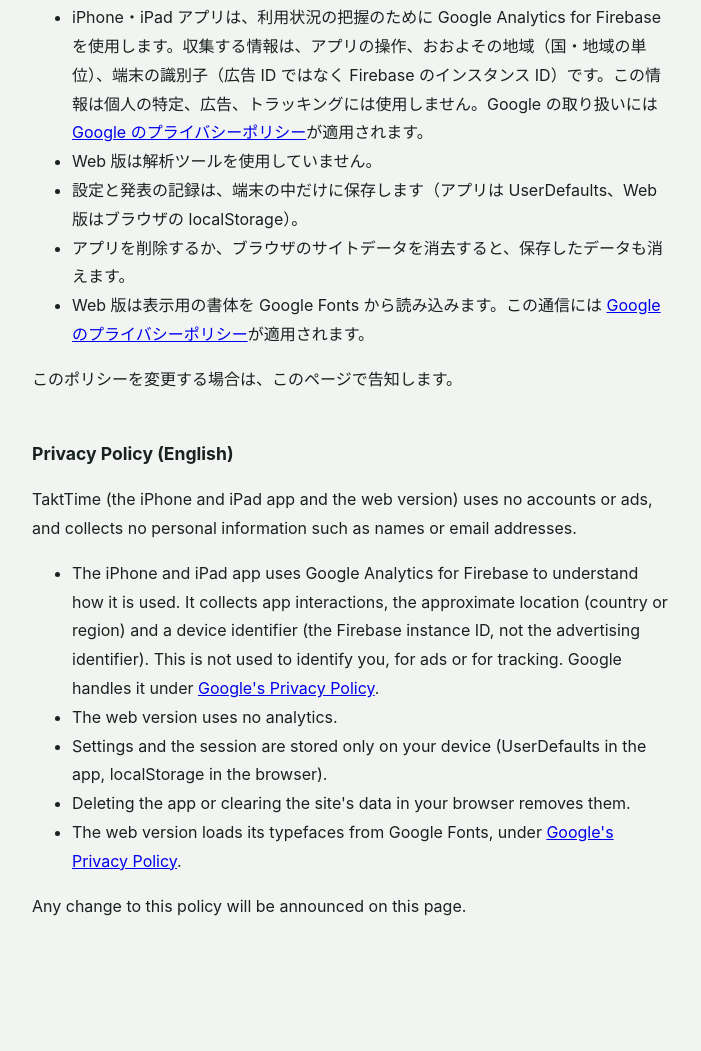
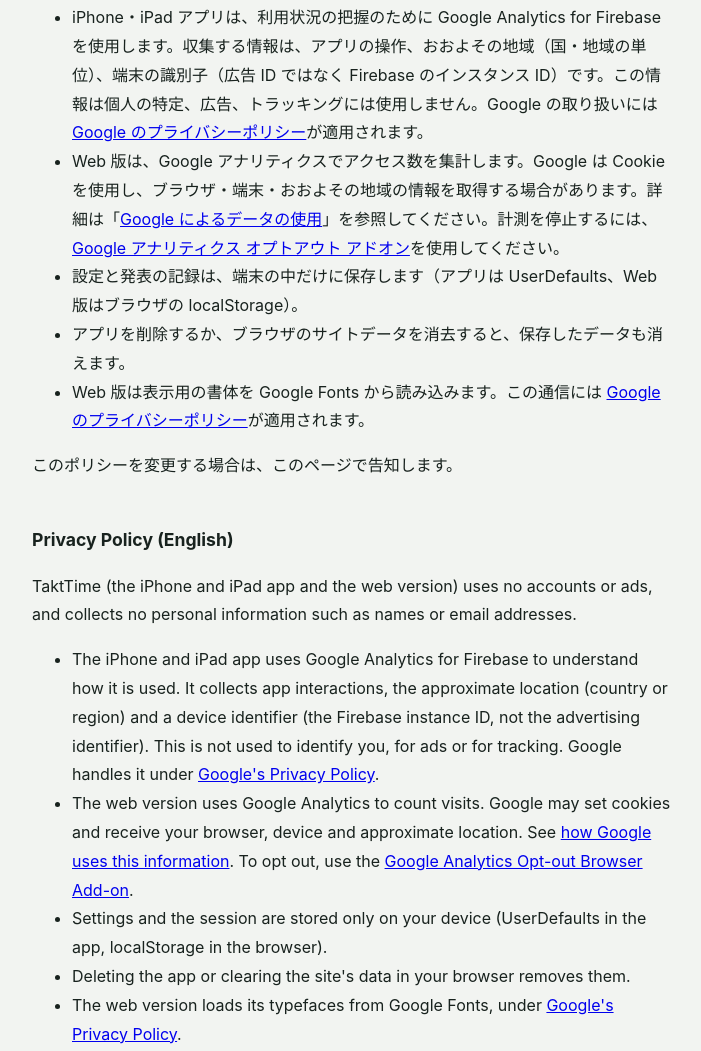
Before and after one commit to zero3kw/TaktTime, a plain HTML site: page docs/privacy.html in a window 1280 px wide. Shown: the part 234-1285 px from the top of the page, without its empty margins (288-989 px from the left). Before the commit the page ends 1234 px from the top, so only its background shows below. Drawn offline with Linux system fonts and the light colour scheme.

Commit message:
Add Google Analytics (G-FPS37V7ZM7) to the web version and to the privacy policy

```diff
--- a/docs/privacy.html
+++ b/docs/privacy.html
@@ -22,7 +22,7 @@
 <p>TaktTime（iPhone・iPad アプリと Web 版）は、アカウント・広告を使用しません。氏名・メールアドレスなどの個人情報も収集しません。</p>
 <ul>
   <li>iPhone・iPad アプリは、利用状況の把握のために Google Analytics for Firebase を使用します。収集する情報は、アプリの操作、おおよその地域（国・地域の単位）、端末の識別子（広告 ID ではなく Firebase のインスタンス ID）です。この情報は個人の特定、広告、トラッキングには使用しません。Google の取り扱いには <a href="https://policies.google.com/privacy">Google のプライバシーポリシー</a>が適用されます。</li>
-  <li>Web 版は解析ツールを使用していません。</li>
+  <li>Web 版は、Google アナリティクスでアクセス数を集計します。Google は Cookie を使用し、ブラウザ・端末・おおよその地域の情報を取得する場合があります。詳細は「<a href="https://policies.google.com/technologies/partner-sites?hl=ja">Google によるデータの使用</a>」を参照してください。計測を停止するには、<a href="https://tools.google.com/dlpage/gaoptout?hl=ja">Google アナリティクス オプトアウト アドオン</a>を使用してください。</li>
   <li>設定と発表の記録は、端末の中だけに保存します（アプリは UserDefaults、Web 版はブラウザの localStorage）。</li>
   <li>アプリを削除するか、ブラウザのサイトデータを消去すると、保存したデータも消えます。</li>
   <li>Web 版は表示用の書体を Google Fonts から読み込みます。この通信には <a href="https://policies.google.com/privacy">Google のプライバシーポリシー</a>が適用されます。</li>
@@ -34,7 +34,7 @@
 <p>TaktTime (the iPhone and iPad app and the web version) uses no accounts or ads, and collects no personal information such as names or email addresses.</p>
 <ul>
   <li>The iPhone and iPad app uses Google Analytics for Firebase to understand how it is used. It collects app interactions, the approximate location (country or region) and a device identifier (the Firebase instance ID, not the advertising identifier). This is not used to identify you, for ads or for tracking. Google handles it under <a href="https://policies.google.com/privacy">Google's Privacy Policy</a>.</li>
-  <li>The web version uses no analytics.</li>
+  <li>The web version uses Google Analytics to count visits. Google may set cookies and receive your browser, device and approximate location. See <a href="https://policies.google.com/technologies/partner-sites">how Google uses this information</a>. To opt out, use the <a href="https://tools.google.com/dlpage/gaoptout">Google Analytics Opt-out Browser Add-on</a>.</li>
   <li>Settings and the session are stored only on your device (UserDefaults in the app, localStorage in the browser).</li>
   <li>Deleting the app or clearing the site's data in your browser removes them.</li>
   <li>The web version loads its typefaces from Google Fonts, under <a href="https://policies.google.com/privacy">Google's Privacy Policy</a>.</li>
```
Also changed, not shown: docs/index.html (+7 -0 lines).
